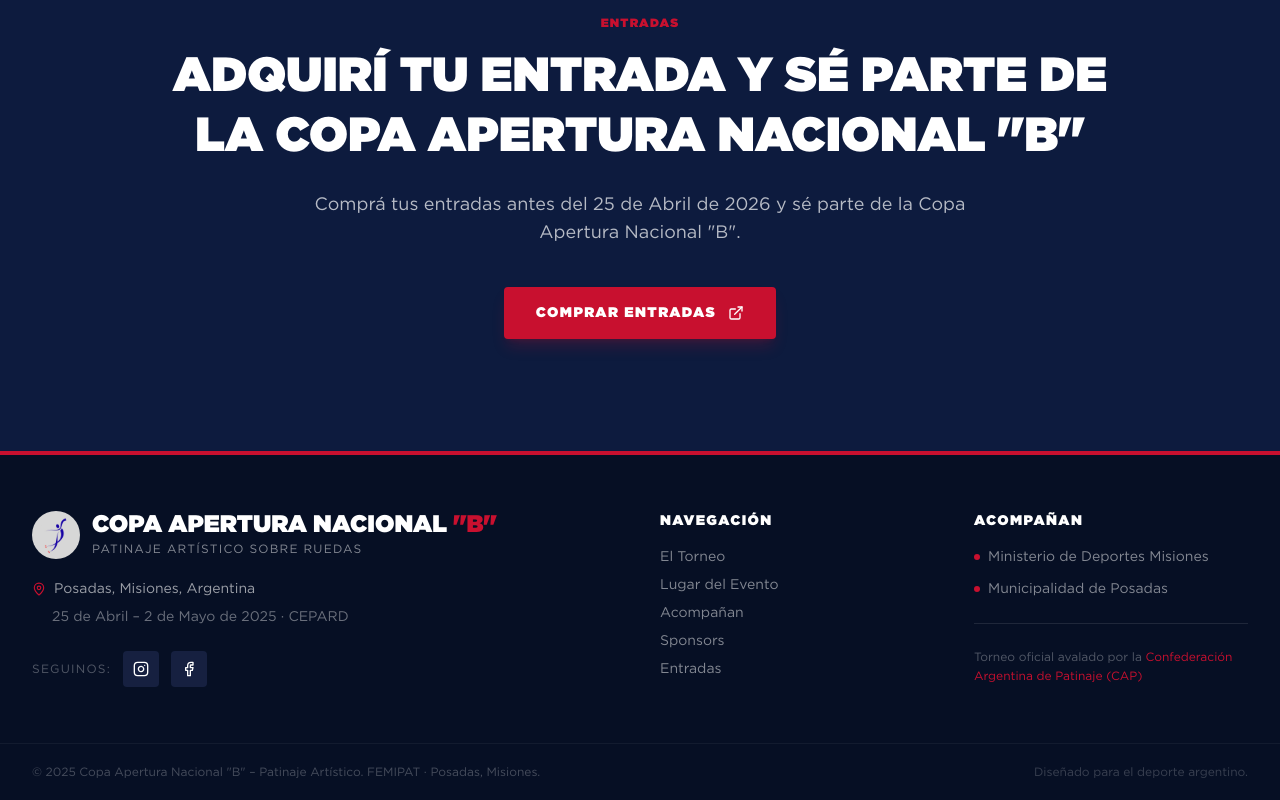
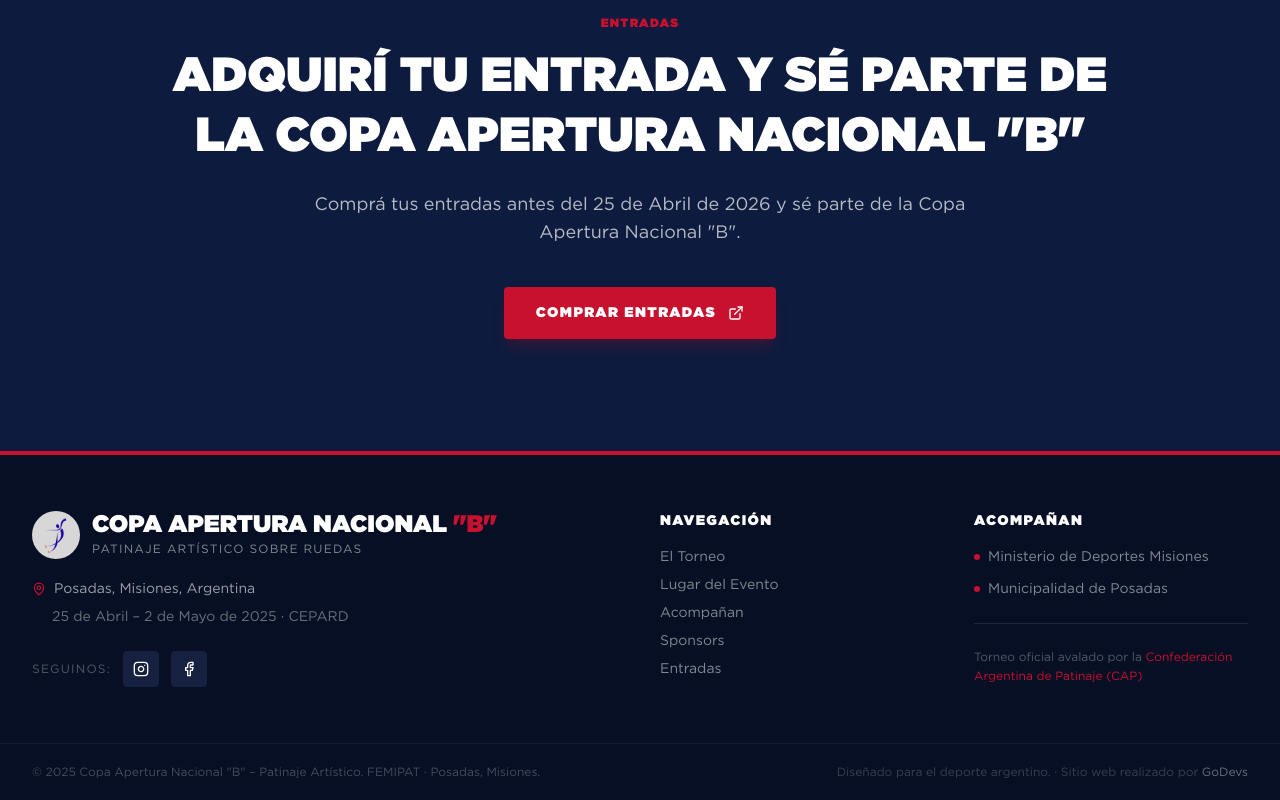
Before and after one commit to octiduarte/Patin-2026, a Next.js app: page / in a window 1280 px wide. Shown: the part 5794-6594 px from the top of the page. Built offline with nearby package versions, Linux system fonts and the light colour scheme.

Commit message:
feat: add Vercel Analytics and footer attribution

```diff
--- a/app/layout.tsx
+++ b/app/layout.tsx
@@ -1,5 +1,6 @@
 import type { Metadata } from 'next'
 import localFont from 'next/font/local'
+import { Analytics } from '@vercel/analytics/next'
 import '../styles/globals.css'
 import WhatsAppButton from '@/components/whatsapp-button'
 
@@ -43,6 +44,7 @@
       <body className={`${gotham.variable} font-sans antialiased`}>
         {children}
         <WhatsAppButton />
+        <Analytics />
       </body>
     </html>
   )
--- a/components/footer.tsx
+++ b/components/footer.tsx
@@ -120,7 +120,15 @@
             © 2025 Copa Apertura Nacional &quot;B&quot; – Patinaje Artístico. FEMIPAT · Posadas, Misiones.
           </p>
           <p className="text-white/20 text-xs">
-            Diseñado para el deporte argentino.
+            Diseñado para el deporte argentino. · Sitio web realizado por{" "}
+            <a
+              href="https://www.godevs.com.ar"
+              target="_blank"
+              rel="noopener noreferrer"
+              className="text-white/40 hover:text-red transition-colors duration-200"
+            >
+              GoDevs
+            </a>
           </p>
         </div>
       </div>
```
